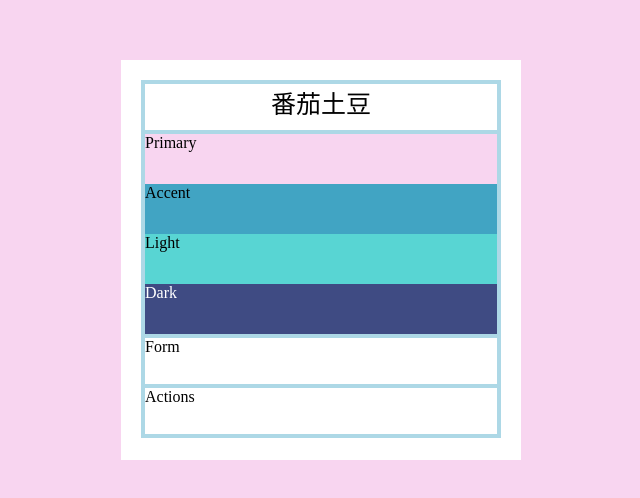
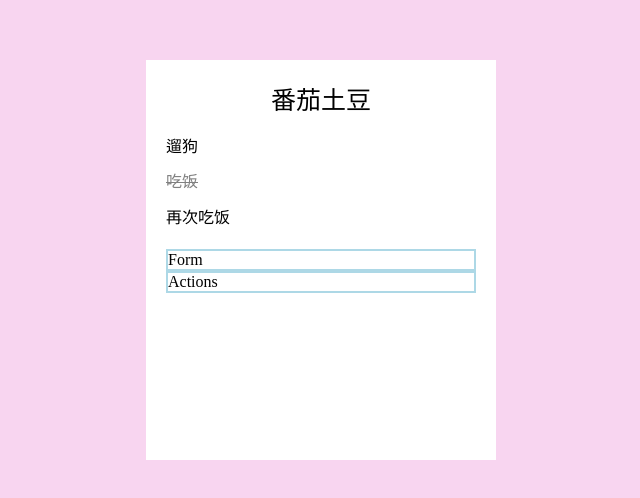
Before and after one commit to haoqicat/vtodo, a Vue app: page / in a window 1280 px wide. Shown: the part 140-638 px from the top of the page, without its empty margins (319-959 px from the left). Built offline with nearby package versions, Linux system fonts and the light colour scheme.

Commit message:
list style

```diff
--- a/src/App.vue
+++ b/src/App.vue
@@ -39,7 +39,7 @@ body {
 .card {
   background-color: #fff;
   height: 400px;
-  width: 400px;
+  width: 350px;
   margin: 0 auto;
   padding: 20px;
 }
--- a/src/components/Actions.vue
+++ b/src/components/Actions.vue
@@ -10,7 +10,7 @@ export default {
 }
 </script>
 
-<style>
+<style scoped>
 .wrap {
   border: 2px solid lightblue;
 }
--- a/src/components/Form.vue
+++ b/src/components/Form.vue
@@ -10,7 +10,7 @@ export default {
 }
 </script>
 
-<style>
+<style scoped>
 .wrap {
   border: 2px solid lightblue;
 }
--- a/src/components/Todo.vue
+++ b/src/components/Todo.vue
@@ -1,7 +1,7 @@
 <template>
   <div class="wrap">
     <Header />
-    <TodoList />
+    <TodoList :todos="todos" />
     <Form />
     <Actions />
   </div>
@@ -15,6 +15,25 @@ import TodoList from './TodoList'
 import Actions from './Actions'
 export default {
   name: 'Todo',
+  data: () => ({
+    todos: [
+      {
+        id: '1',
+        body: '遛狗',
+        compl: false
+      },
+      {
+        id: '2',
+        body: '吃饭',
+        compl: true
+      },
+      {
+        id: '3',
+        body: '再次吃饭',
+        compl: false
+      }
+    ]
+  }),
   components: {
     Header,
     TodoList,
--- a/src/components/TodoList.vue
+++ b/src/components/TodoList.vue
@@ -1,44 +1,34 @@
 <template>
   <div class="wrap">
-    <div class="primary">
-      Primary
-    </div>
-    <div class="accent">
-      Accent
-    </div>
-    <div class="light">
-      Light
-    </div>
-    <div class="dark">
-      Dark
-    </div>
+    <ul>
+      <li :key="todo.id" v-for="todo in todos" :class="{done: todo.compl}" >
+        {{ todo.body }}
+      </li>
+    </ul>
   </div>
 </template>
 
 <script>
 export default {
-  name: 'TodoList'
+  name: 'TodoList',
+  props: ['todos']
 }
 </script>
 
 <style lang="scss">
 @import '@/styles/variables.scss';
 .wrap {
-  * {
-    min-height: 50px;
+  ul {
+    padding: 0;
   }
-  .primary {
-    background-color: $primary-pink;
+  li {
+    list-style: none;
+    line-height: 1.9;
+    margin-bottom: 5px;
   }
-  .accent {
-    background-color: $accent-blue;
-  }
-  .light {
-    background-color: $accent-light;
-  }
-  .dark {
-    color: white;
-    background-color: $accent-dark;
+  li.done {
+    color: lighten(#000, 50%);
+    text-decoration: line-through;
   }
 }
 </style>
```
